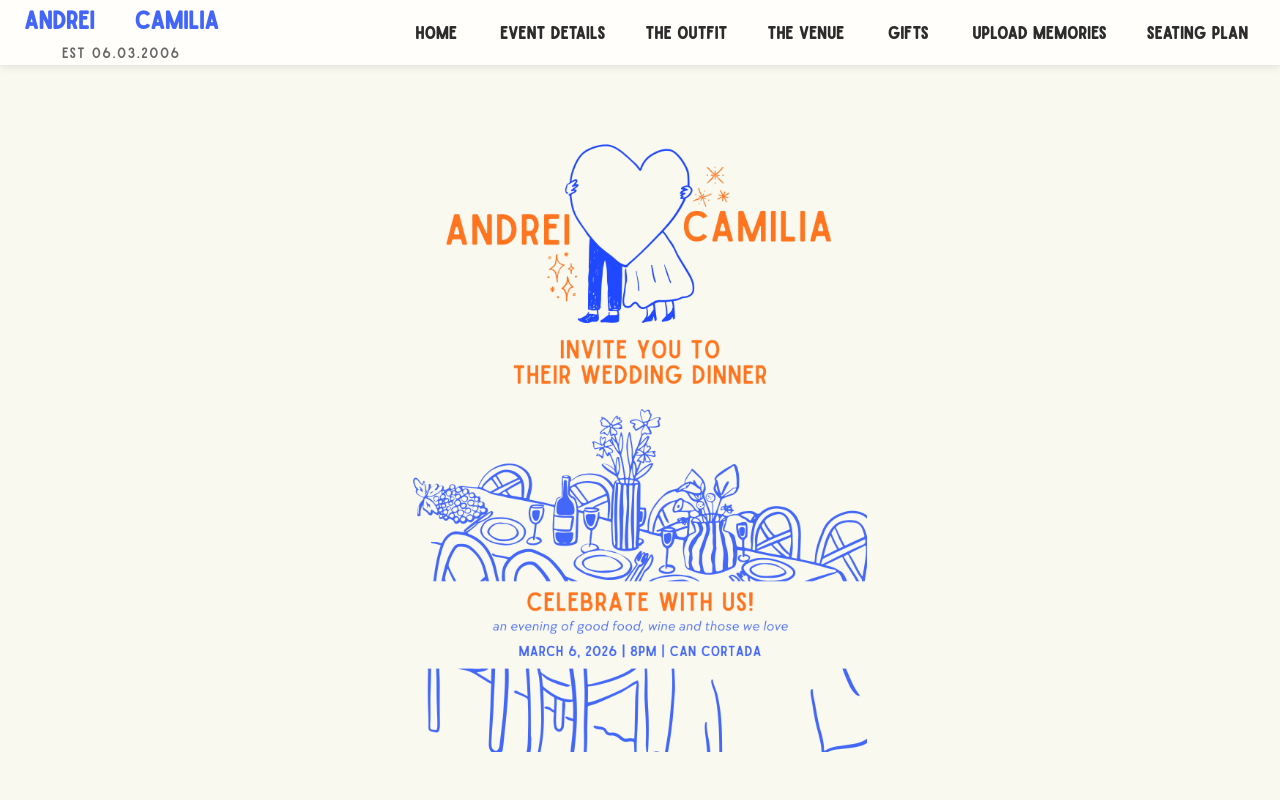
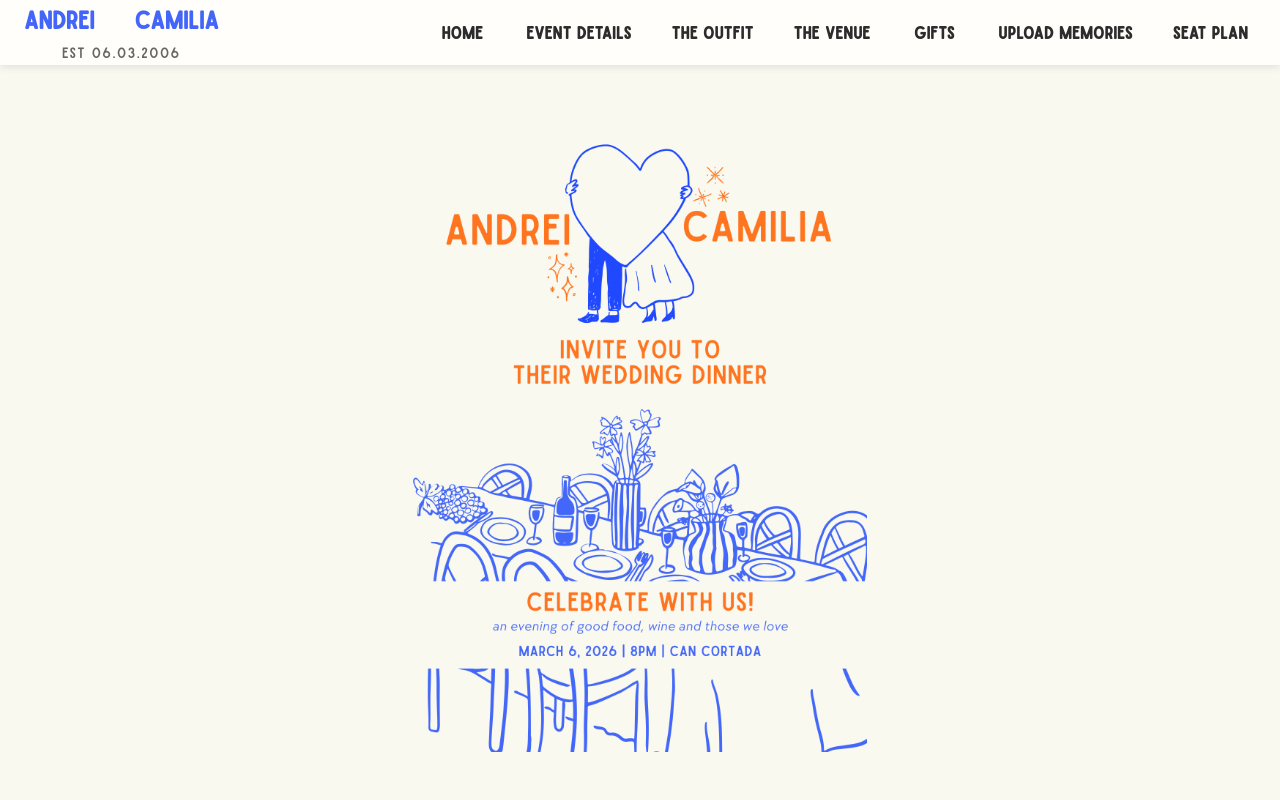
Before and after one commit to delacraft/maykasal-ui, a Next.js app: page / in a window 1280 px wide. Shown: the top 800 px of the page. Built offline with nearby package versions, Linux system fonts and the light colour scheme; some icons are missing.

Commit message:
Change seat plan link and header

```diff
--- a/app/page.tsx
+++ b/app/page.tsx
@@ -54,7 +54,7 @@ function HomePageContent() {
     { label: 'The Venue', ref: venueRef, href: '/#the-venue' },
     { label: 'Gifts', ref: giftsRef, href: '/#gifts' },
     { label: 'Upload Memories', ref: uploadMemoriesRef, href: '/#upload-memories' },
-    { label: 'Seating Plan', ref: seatingPlanRef, href: '/#seating-plan' },
+    { label: 'Seat Plan', ref: seatingPlanRef, href: '/#seat-plan' },
   ];
 
   const seatingTables = [
@@ -831,7 +831,7 @@ END:VCALENDAR`;
       </Box>
 
       <Box
-        id="seating-plan"
+        id="seat-plan"
         ref={seatingPlanRef}
         sx={{
           minHeight: '100vh',
@@ -856,7 +856,7 @@ END:VCALENDAR`;
                 letterSpacing: '0.05em',
               }}
             >
-              SEATING PLAN
+              SEAT PLAN
             </Typography>
           </Box>
 
```
